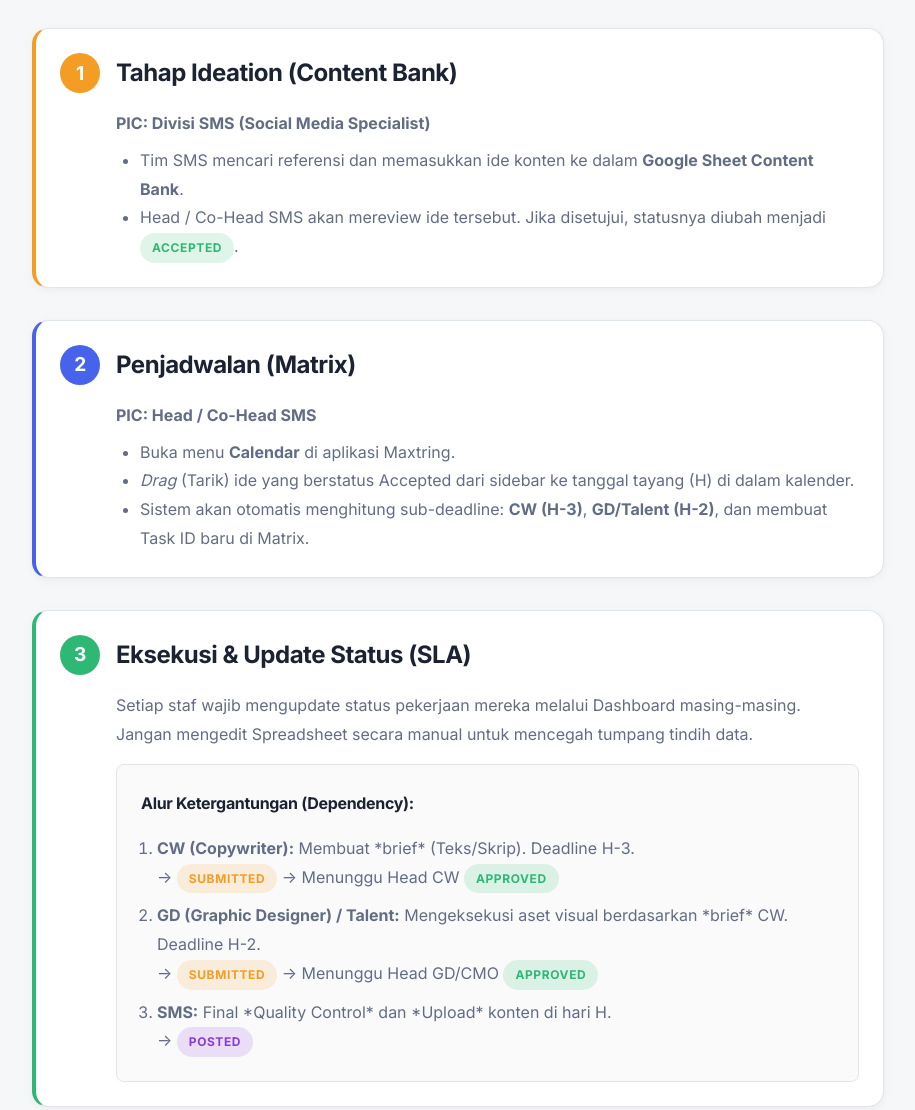
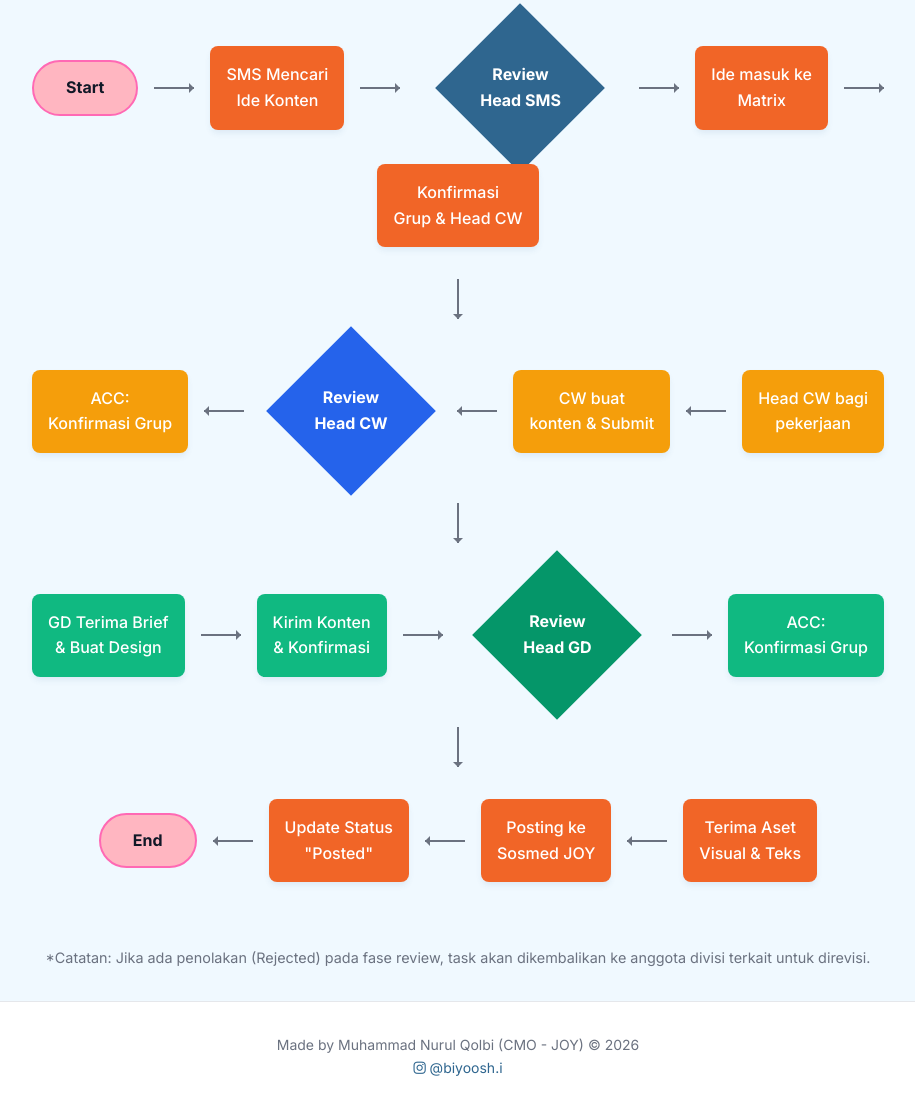
Before and after one commit to Biyooshi/Maxtring, a plain HTML site: page business-process.html in a window 1280 px wide. Shown: the part 319-1429 px from the top of the page, without its empty margins (182-1097 px from the left). Drawn offline with Linux system fonts and the light colour scheme; sample sign-in values are in the browser's storage.

Commit message:
feat: Integrate Morpest data mapping and UI overhaul

```diff
--- a/business-process.html
+++ b/business-process.html
@@ -36,59 +36,62 @@
             <p class="text-muted" style="font-size: 1.1rem;">Standar operasional prosedur pengisian Matrix All Marketing.</p>
         </div>
 
-        <div class="grid" style="gap: 2rem;">
-
-            <!-- Step 1 -->
-            <div class="card card-glow" style="border-left: 4px solid var(--accent);">
-                <h2 style="display: flex; align-items: center; gap: 1rem;">
-                    <div style="width: 40px; height: 40px; border-radius: 50%; background: var(--accent); color: white; display: flex; align-items: center; justify-content: center; font-size: 1.2rem;">1</div>
-                    Tahap Ideation (Content Bank)
-                </h2>
-                <div style="margin-left: 3.5rem; margin-top: 1rem; color: var(--text-muted); line-height: 1.8;">
-                    <p><strong>PIC: Divisi SMS (Social Media Specialist)</strong></p>
-                    <ul style="margin-left: 1.5rem; margin-top: 0.5rem;">
-                        <li>Tim SMS mencari referensi dan memasukkan ide konten ke dalam <strong>Google Sheet Content Bank</strong>.</li>
-                        <li>Head / Co-Head SMS akan mereview ide tersebut. Jika disetujui, statusnya diubah menjadi <span class="badge badge-app">Accepted</span>.</li>
-                    </ul>
-                </div>
+        <div style="display: flex; flex-direction: column; align-items: center; gap: 2rem; margin-top: 3rem;">
+            <!-- Row 1: SMS -->
+            <div style="display: flex; align-items: center; gap: 1rem; width: 100%; justify-content: center; flex-wrap: wrap;">
+                <div class="fc-start-end">Start</div>
+                <div class="fc-arrow-right"></div>
+                <div class="fc-node" style="background: var(--accent); color: white; border: none;">SMS Mencari<br>Ide Konten</div>
+                <div class="fc-arrow-right"></div>
+                <div class="fc-diamond"><span>Review<br>Head SMS</span></div>
+                <div class="fc-arrow-right"></div>
+                <div class="fc-node" style="background: var(--accent); color: white; border: none;">Ide masuk ke<br>Matrix</div>
+                <div class="fc-arrow-right"></div>
+                <div class="fc-node" style="background: var(--accent); color: white; border: none;">Konfirmasi<br>Grup & Head CW</div>
             </div>
 
-            <!-- Step 2 -->
-            <div class="card card-glow" style="border-left: 4px solid var(--primary);">
-                <h2 style="display: flex; align-items: center; gap: 1rem;">
-                    <div style="width: 40px; height: 40px; border-radius: 50%; background: var(--primary); color: white; display: flex; align-items: center; justify-content: center; font-size: 1.2rem;">2</div>
-                    Penjadwalan (Matrix)
-                </h2>
-                <div style="margin-left: 3.5rem; margin-top: 1rem; color: var(--text-muted); line-height: 1.8;">
-                    <p><strong>PIC: Head / Co-Head SMS</strong></p>
-                    <ul style="margin-left: 1.5rem; margin-top: 0.5rem;">
-                        <li>Buka menu <strong>Calendar</strong> di aplikasi Maxtring.</li>
-                        <li><em>Drag</em> (Tarik) ide yang berstatus Accepted dari sidebar ke tanggal tayang (H) di dalam kalender.</li>
-                        <li>Sistem akan otomatis menghitung sub-deadline: <strong>CW (H-3)</strong>, <strong>GD/Talent (H-2)</strong>, dan membuat Task ID baru di Matrix.</li>
-                    </ul>
-                </div>
+            <div class="fc-arrow-down"></div>
+
+            <!-- Row 2: CW -->
+            <div style="display: flex; align-items: center; gap: 1rem; width: 100%; justify-content: center; flex-wrap: wrap; flex-direction: row-reverse;">
+                <div class="fc-node" style="background: #f59e0b; color: white; border: none;">Head CW bagi<br>pekerjaan</div>
+                <div class="fc-arrow-right" style="transform: rotate(180deg);"></div>
+                <div class="fc-node" style="background: #f59e0b; color: white; border: none;">CW buat<br>konten & Submit</div>
+                <div class="fc-arrow-right" style="transform: rotate(180deg);"></div>
+                <div class="fc-diamond" style="background: #2563eb;"><span>Review<br>Head CW</span></div>
+                <div class="fc-arrow-right" style="transform: rotate(180deg);"></div>
+                <div class="fc-node" style="background: #f59e0b; color: white; border: none;">ACC:<br>Konfirmasi Grup</div>
             </div>
 
-            <!-- Step 3 -->
-            <div class="card card-glow" style="border-left: 4px solid var(--status-app);">
-                <h2 style="display: flex; align-items: center; gap: 1rem;">
-                    <div style="width: 40px; height: 40px; border-radius: 50%; background: var(--status-app); color: white; display: flex; align-items: center; justify-content: center; font-size: 1.2rem;">3</div>
-                    Eksekusi & Update Status (SLA)
-                </h2>
-                <div style="margin-left: 3.5rem; margin-top: 1rem; color: var(--text-muted); line-height: 1.8;">
-                    <p>Setiap staf wajib mengupdate status pekerjaan mereka melalui Dashboard masing-masing. Jangan mengedit Spreadsheet secara manual untuk mencegah tumpang tindih data.</p>
+            <div class="fc-arrow-down"></div>
 
-                    <div style="margin-top: 1rem; padding: 1.5rem; background: rgba(0,0,0,0.02); border-radius: var(--radius-sm); border: 1px solid var(--border);">
-                        <h4 style="margin-bottom: 1rem; color: var(--text-main);">Alur Ketergantungan (Dependency):</h4>
-                        <ol style="margin-left: 1rem; display: flex; flex-direction: column; gap: 0.5rem;">
-                            <li><strong>CW (Copywriter):</strong> Membuat *brief* (Teks/Skrip). Deadline H-3. <br>→ <span class="badge badge-prog">Submitted</span> → Menunggu Head CW <span class="badge badge-app">Approved</span></li>
-                            <li><strong>GD (Graphic Designer) / Talent:</strong> Mengeksekusi aset visual berdasarkan *brief* CW. Deadline H-2. <br>→ <span class="badge badge-prog">Submitted</span> → Menunggu Head GD/CMO <span class="badge badge-app">Approved</span></li>
-                            <li><strong>SMS:</strong> Final *Quality Control* dan *Upload* konten di hari H. <br>→ <span class="badge badge-post">Posted</span></li>
-                        </ol>
-                    </div>
-                </div>
+            <!-- Row 3: GD -->
+            <div style="display: flex; align-items: center; gap: 1rem; width: 100%; justify-content: center; flex-wrap: wrap;">
+                <div class="fc-node" style="background: #10b981; color: white; border: none;">GD Terima Brief<br>& Buat Design</div>
+                <div class="fc-arrow-right"></div>
+                <div class="fc-node" style="background: #10b981; color: white; border: none;">Kirim Konten<br>& Konfirmasi</div>
+                <div class="fc-arrow-right"></div>
+                <div class="fc-diamond" style="background: #059669;"><span>Review<br>Head GD</span></div>
+                <div class="fc-arrow-right"></div>
+                <div class="fc-node" style="background: #10b981; color: white; border: none;">ACC:<br>Konfirmasi Grup</div>
             </div>
 
+            <div class="fc-arrow-down"></div>
+
+            <!-- Row 4: SMS End -->
+            <div style="display: flex; align-items: center; gap: 1rem; width: 100%; justify-content: center; flex-wrap: wrap; flex-direction: row-reverse;">
+                <div class="fc-node" style="background: var(--accent); color: white; border: none;">Terima Aset<br>Visual & Teks</div>
+                <div class="fc-arrow-right" style="transform: rotate(180deg);"></div>
+                <div class="fc-node" style="background: var(--accent); color: white; border: none;">Posting ke<br>Sosmed JOY</div>
+                <div class="fc-arrow-right" style="transform: rotate(180deg);"></div>
+                <div class="fc-node" style="background: var(--accent); color: white; border: none;">Update Status<br>"Posted"</div>
+                <div class="fc-arrow-right" style="transform: rotate(180deg);"></div>
+                <div class="fc-start-end">End</div>
+            </div>
+
+            <div style="margin-top: 2rem; color: var(--text-muted); font-size: 0.9rem; text-align: center;">
+                *Catatan: Jika ada penolakan (Rejected) pada fase review, task akan dikembalikan ke anggota divisi terkait untuk direvisi.
+            </div>
         </div>
     </main>
 
--- a/style.css
+++ b/style.css
@@ -15,25 +15,33 @@
 
   /* Neutral / Backgrounds */
   --bg-color: hsl(220, 20%, 97%);
-  --surface: hsl(0, 0%, 100%);
-  --text-main: hsl(220, 30%, 15%);
-  --text-muted: hsl(220, 15%, 45%);
-  --border: hsl(220, 20%, 90%);
+  /* Joy Morpest Color Palette */
+  --primary: #2f668f;
+  --primary-hover: #255273;
+  --secondary: #10B981;
+  --accent: #f16527;
+  --accent-hover: #df6631;
+  --danger: #EF4444;
+  --bg-color: #f0f9ff;
+  --surface: #FFFFFF;
+  --text-main: #111827;
+  --text-muted: #6B7280;
+  --border: #E5E7EB;
 
   /* Status Colors */
-  --status-ns: hsl(220, 10%, 60%); /* Not Started - Gray */
-  --status-prog: hsl(35, 90%, 55%); /* In Progress / Scheduled - Amber */
-  --status-sub: hsl(210, 80%, 55%); /* Submitted / Accepted - Blue */
-  --status-app: hsl(150, 60%, 45%); /* Approved - Green */
-  --status-rev: hsl(350, 80%, 55%); /* Revisi - Red */
-  --status-post: hsl(270, 70%, 55%); /* Posted - Purple */
+  --status-ns: #9CA3AF;
+  --status-prog: #f16527;
+  --status-rev: #EF4444;
+  --status-app: #10B981;
+  --status-post: #8B5CF6;
 
-  /* Effects */
-  --radius: 16px;
+  /* Utilities */
   --radius-sm: 8px;
-  --shadow-sm: 0 2px 8px rgba(0, 0, 0, 0.05);
-  --shadow-md: 0 8px 24px rgba(0, 0, 0, 0.08);
-  --shadow-glow: 0 0 20px hsla(var(--hue-primary), 80%, 60%, 0.3);
+  --radius-md: 12px;
+  --radius-lg: 20px;
+  --shadow-sm: 0 4px 6px -1px rgba(47, 102, 143, 0.1);
+  --shadow-md: 0 10px 15px -3px rgba(47, 102, 143, 0.15);
+  --shadow-glow: 0 0 20px rgba(241, 101, 39, 0.15);
 
   --glass-bg: hsla(0, 0%, 100%, 0.7);
   --glass-border: hsla(0, 0%, 100%, 0.5);
@@ -247,6 +255,78 @@ a:hover {
   display: flex;
   align-items: center;
   position: relative;
+}
+
+/* SOP Flowchart Styles */
+.fc-node {
+    padding: 1rem;
+    border-radius: var(--radius-sm);
+    background: var(--surface);
+    border: 2px solid var(--primary);
+    text-align: center;
+    position: relative;
+    box-shadow: var(--shadow-sm);
+    font-weight: 500;
+}
+
+.fc-diamond {
+    width: 120px;
+    height: 120px;
+    background: var(--primary);
+    color: white;
+    transform: rotate(45deg);
+    display: flex;
+    align-items: center;
+    justify-content: center;
+    margin: 0 auto;
+}
+.fc-diamond > span {
+    transform: rotate(-45deg);
+    font-weight: bold;
+    text-align: center;
+}
+
+.fc-start-end {
+    background: #ffb6c1; /* Pinkish per user screenshot */
+    border: 2px solid #ff69b4;
+    border-radius: 50px;
+    padding: 0.8rem 2rem;
+    font-weight: bold;
+    display: inline-block;
+}
+
+.fc-arrow-down {
+    width: 2px;
+    height: 40px;
+    background: var(--text-muted);
+    margin: 0 auto;
+    position: relative;
+}
+.fc-arrow-down::after {
+    content: '';
+    position: absolute;
+    bottom: -5px;
+    left: -4px;
+    border-width: 5px;
+    border-style: solid;
+    border-color: var(--text-muted) transparent transparent transparent;
+}
+.fc-arrow-right {
+    height: 2px;
+    width: 40px;
+    background: var(--text-muted);
+    position: relative;
+    display: inline-block;
+    vertical-align: middle;
+}
+.fc-arrow-right::after {
+    content: '';
+    position: absolute;
+    right: -5px;
+    top: -4px;
+    border-width: 5px;
+    border-style: solid;
+    border-color: transparent transparent transparent var(--text-muted);
 }
 
 .nav-item i {
```
Also changed, not shown: calendar.html (+8 -11 lines), content-bank.html (+15 -10 lines), dashboard.html (+9 -9 lines), index.html (+1 -1 lines), public-matrix.html (+20 -18 lines), 1 other file.
